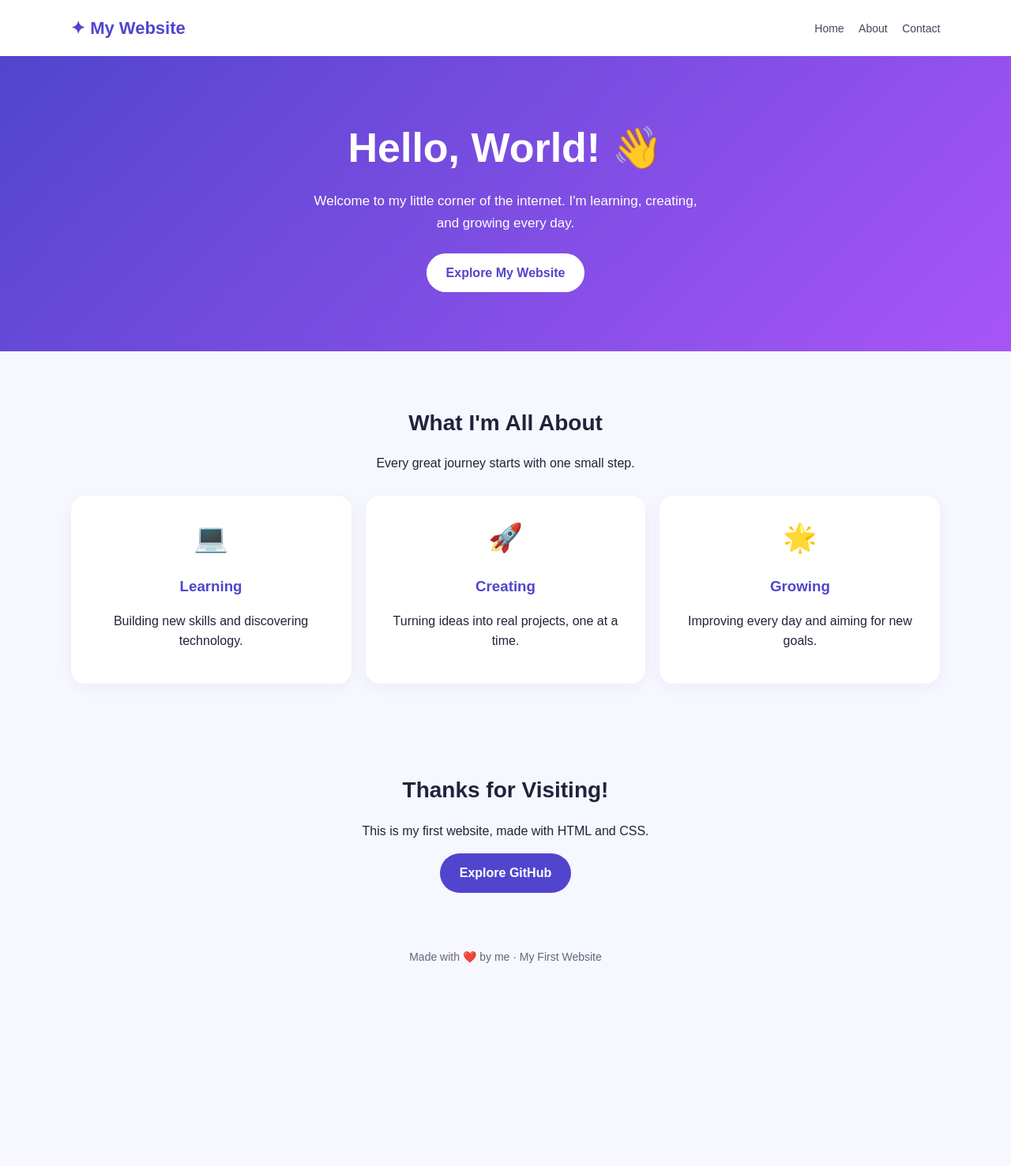
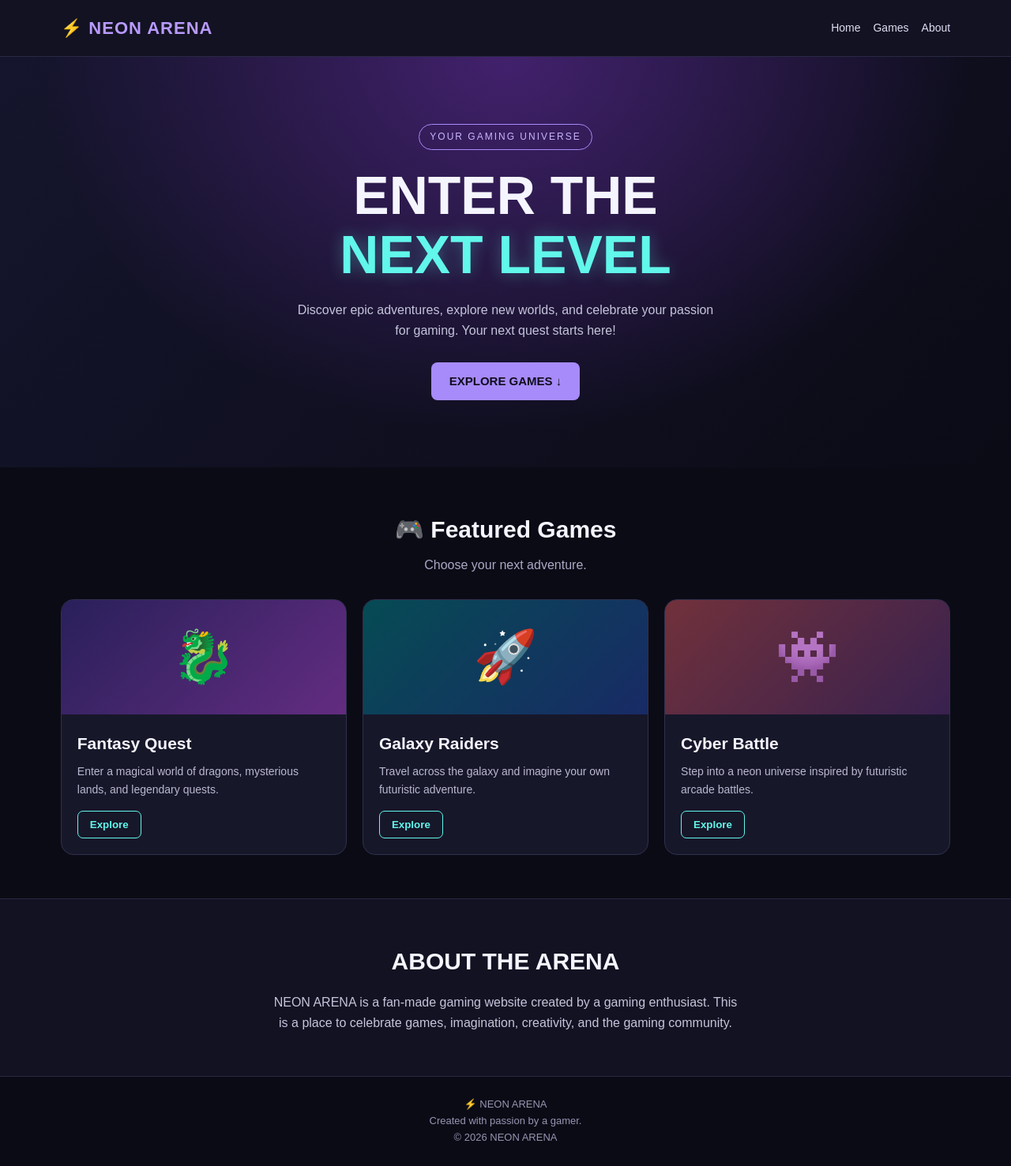
Before and after one commit to jokerincoming-sys/My-Joker-World, a plain HTML site: page index.html in a window 1280 px wide. Shown: the whole page at 79% size. Before the commit the page ends 1248 px from the top, so only its background shows below. Drawn offline with Linux system fonts and the light colour scheme.

Commit message:
Update index.html

```diff
--- a/index.html
+++ b/index.html
@@ -4,170 +4,333 @@
 <head>
   <meta charset="UTF-8">
   <meta name="viewport" content="width=device-width, initial-scale=1.0">
-  <title>My Website</title>
+  <meta name="theme-color" content="#0b0b16">
+  <title>NEON ARENA | Gaming Zone</title>
+
   <style>
-    * { box-sizing: border-box; }
+    * {
+      box-sizing: border-box;
+      margin: 0;
+      padding: 0;
+    }
+
+    html {
+      scroll-behavior: smooth;
+    }
 
     body {
-      margin: 0;
       font-family: Arial, sans-serif;
-      color: #22223b;
-      background: #f6f7ff;
+      background: #0b0b16;
+      color: #f5f5ff;
       line-height: 1.6;
     }
 
     header {
-      background: white;
-      padding: 18px 7%;
       display: flex;
+      align-items: center;
       justify-content: space-between;
-      align-items: center;
       flex-wrap: wrap;
       gap: 12px;
+      padding: 18px 6%;
+      background: #121222;
+      border-bottom: 1px solid #292943;
     }
 
     .logo {
-      color: #5145cd;
       font-size: 22px;
-      font-weight: bold;
+      font-weight: 900;
+      color: #b99aff;
+      letter-spacing: 1px;
+    }
+
+    nav {
+      display: flex;
+      gap: 16px;
+      flex-wrap: wrap;
     }
 
     nav a {
-      color: #45445a;
+      color: #deddf2;
       text-decoration: none;
-      margin-left: 14px;
       font-size: 14px;
     }
 
+    nav a:hover {
+      color: #55f6ed;
+    }
+
     .hero {
+      padding: 85px 20px;
       text-align: center;
-      padding: 75px 20px;
-      color: white;
-      background: linear-gradient(135deg, #5145cd, #a855f7);
+      background:
+        radial-gradient(ellipse at top, #42216d 0%, transparent 65%),
+        linear-gradient(135deg, #15152d, #0b0b16);
+    }
+
+    .tag {
+      display: inline-block;
+      padding: 6px 13px;
+      border: 1px solid #a78bfa;
+      border-radius: 30px;
+      color: #c8b5ff;
+      font-size: 12px;
+      letter-spacing: 2px;
+      margin-bottom: 20px;
     }
 
     .hero h1 {
-      font-size: clamp(34px, 7vw, 52px);
-      margin: 0 0 12px;
+      font-size: clamp(38px, 9vw, 68px);
+      line-height: 1.1;
+      margin-bottom: 20px;
+    }
+
+    .neon {
+      color: #61f7eb;
+      text-shadow: 0 0 20px #61f7eb55;
     }
 
     .hero p {
-      max-width: 500px;
-      margin: 0 auto 25px;
-      font-size: 17px;
+      max-width: 540px;
+      margin: 0 auto 28px;
+      color: #c5c4db;
     }
 
     .btn {
       display: inline-block;
-      background: white;
-      color: #5145cd;
+      background: #a78bfa;
+      color: #100d20;
+      padding: 12px 23px;
+      border-radius: 8px;
       text-decoration: none;
-      padding: 12px 25px;
-      border-radius: 30px;
+      font-weight: bold;
+      border: none;
+      cursor: pointer;
+      font-size: 15px;
+    }
+
+    .btn:hover {
+      background: #61f7eb;
+    }
+
+    section.content {
+      padding: 55px 6%;
+    }
+
+    .section-title {
+      text-align: center;
+      font-size: 30px;
+      margin-bottom: 8px;
+    }
+
+    .subtitle {
+      text-align: center;
+      color: #aaa9c6;
+      margin-bottom: 30px;
+    }
+
+    .games {
+      display: grid;
+      grid-template-columns: repeat(
+        auto-fit, minmax(220px, 1fr)
+      );
+      gap: 20px;
+    }
+
+    .game-card {
+      background: #17172a;
+      border: 1px solid #30304c;
+      border-radius: 16px;
+      overflow: hidden;
+      transition: transform 0.2s;
+    }
+
+    .game-card:hover {
+      transform: translateY(-5px);
+      border-color: #a78bfa;
+    }
+
+    .game-art {
+      min-height: 145px;
+      display: grid;
+      place-items: center;
+      font-size: 65px;
+    }
+
+    .art-one {
+      background: linear-gradient(135deg, #29205a, #632c81);
+    }
+
+    .art-two {
+      background: linear-gradient(135deg, #064b54, #182a65);
+    }
+
+    .art-three {
+      background: linear-gradient(135deg, #71313b, #38214f);
+    }
+
+    .game-info {
+      padding: 20px;
+    }
+
+    .game-info h3 {
+      margin-bottom: 8px;
+      font-size: 21px;
+    }
+
+    .game-info p {
+      color: #b9b8d0;
+      font-size: 14px;
+      margin-bottom: 16px;
+    }
+
+    .small-btn {
+      background: transparent;
+      color: #61f7eb;
+      border: 1px solid #61f7eb;
+      padding: 9px 15px;
+      border-radius: 7px;
+      cursor: pointer;
       font-weight: bold;
     }
 
-    .section {
-      padding: 45px 7%;
+    .about {
+      background: #121222;
+      border-top: 1px solid #292943;
+      border-bottom: 1px solid #292943;
       text-align: center;
     }
 
-    .section h2 {
-      font-size: 28px;
-      margin-bottom: 8px;
-    }
-
-    .features {
-      display: grid;
-      grid-template-columns: repeat(
-        auto-fit, minmax(180px, 1fr)
-      );
-      gap: 18px;
-      margin-top: 28px;
-    }
-
-    .card {
-      background: white;
-      padding: 25px 18px;
-      border-radius: 18px;
-      box-shadow: 0 5px 20px #25235a0d;
-    }
-
-    .card .emoji {
-      font-size: 35px;
-    }
-
-    .card h3 {
-      color: #5145cd;
-      margin-bottom: 8px;
+    .about p {
+      max-width: 600px;
+      margin: 15px auto 0;
+      color: #c5c4db;
     }
 
     footer {
       text-align: center;
-      padding: 25px;
-      color: #66647a;
-      font-size: 14px;
+      padding: 25px 15px;
+      color: #9695b2;
+      font-size: 13px;
+    }
+
+    @media (max-width: 480px) {
+      header {
+        justify-content: center;
+      }
+
+      .hero {
+        padding: 65px 18px;
+      }
+
+      section.content {
+        padding: 42px 18px;
+      }
+
+      .section-title {
+        font-size: 26px;
+      }
     }
   </style>
 </head>
+
 <body>
-
   <header>
-    <div class="logo">✦ My Website</div>
+    <div class="logo">⚡ NEON ARENA</div>
     <nav>
       <a href="#home">Home</a>
+      <a href="#games">Games</a>
       <a href="#about">About</a>
-      <a href="#contact">Contact</a>
     </nav>
   </header>
 
+  <main>
     <section class="hero" id="home">
-    <h1>Hello, World! 👋</h1>
+      <div class="tag">YOUR GAMING UNIVERSE</div>
+      <h1>ENTER THE<br><span class="neon">NEXT LEVEL</span></h1>
       <p>
-      Welcome to my little corner of the internet.
-      I'm learning, creating, and growing every day.
+        Discover epic adventures, explore new worlds,
+        and celebrate your passion for gaming.
+        Your next quest starts here!
       </p>
-    <a class="btn" href="#about">Explore My Website</a>
+      <a class="btn" href="#games">EXPLORE GAMES ↓</a>
     </section>
 
-  <section class="section" id="about">
-    <h2>What I'm All About</h2>
-    <p>Every great journey starts with one small step.</p>
+    <section class="content" id="games">
+      <h2 class="section-title">🎮 Featured Games</h2>
+      <p class="subtitle">Choose your next adventure.</p>
 
-    <div class="features">
-      <div class="card">
-        <div class="emoji">💻</div>
-        <h3>Learning</h3>
-        <p>Building new skills and discovering technology.</p>
+      <div class="games">
+        <article class="game-card">
+          <div class="game-art art-one">🐉</div>
+          <div class="game-info">
+            <h3>Fantasy Quest</h3>
+            <p>
+              Enter a magical world of dragons,
+              mysterious lands, and legendary quests.
+            </p>
+            <button class="small-btn"
+              onclick="showInfo('Fantasy Quest')">
+              Explore
+            </button>
           </div>
+        </article>
 
-      <div class="card">
-        <div class="emoji">🚀</div>
-        <h3>Creating</h3>
-        <p>Turning ideas into real projects, one at a time.</p>
+        <article class="game-card">
+          <div class="game-art art-two">🚀</div>
+          <div class="game-info">
+            <h3>Galaxy Raiders</h3>
+            <p>
+              Travel across the galaxy and imagine
+              your own futuristic adventure.
+            </p>
+            <button class="small-btn"
+              onclick="showInfo('Galaxy Raiders')">
+              Explore
+            </button>
           </div>
+        </article>
 
-      <div class="card">
-        <div class="emoji">🌟</div>
-        <h3>Growing</h3>
-        <p>Improving every day and aiming for new goals.</p>
+        <article class="game-card">
+          <div class="game-art art-three">👾</div>
+          <div class="game-info">
+            <h3>Cyber Battle</h3>
+            <p>
+              Step into a neon universe inspired
+              by futuristic arcade battles.
+            </p>
+            <button class="small-btn"
+              onclick="showInfo('Cyber Battle')">
+              Explore
+            </button>
           </div>
+        </article>
       </div>
     </section>
 
-  <section class="section" id="contact">
-    <h2>Thanks for Visiting!</h2>
-    <p>This is my first website, made with HTML and CSS.</p>
-    <a class="btn"
-       href="https://github.com/"
-       style="background:#5145cd;color:white">
-      Explore GitHub
-    </a>
+    <section class="content about" id="about">
+      <h2 class="section-title">ABOUT THE ARENA</h2>
+      <p>
+        NEON ARENA is a fan-made gaming website
+        created by a gaming enthusiast. This is a
+        place to celebrate games, imagination,
+        creativity, and the gaming community.
+      </p>
     </section>
+  </main>
 
   <footer>
-    Made with ❤️ by me · My First Website
+    <p>⚡ NEON ARENA</p>
+    <p>Created with passion by a gamer.</p>
+    <p>© 2026 NEON ARENA</p>
   </footer>
 
+  <script>
+    function showInfo(game) {
+      alert(
+        "Welcome to " + game +
+        "! More gaming content coming soon."
+      );
+    }
+  </script>
 </body>
   </html>
```
Lines whose indentation alone changed are shown as unchanged.
